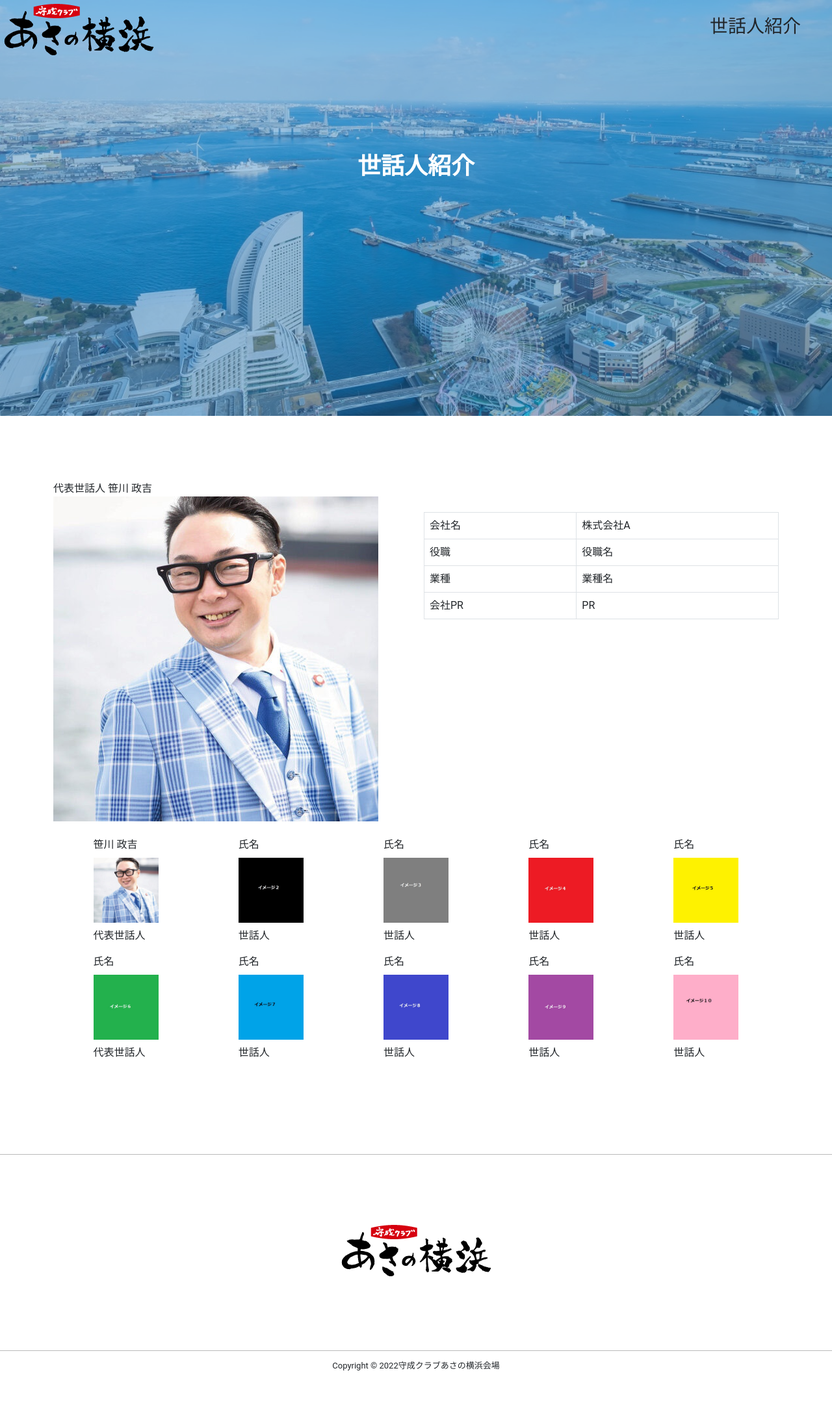
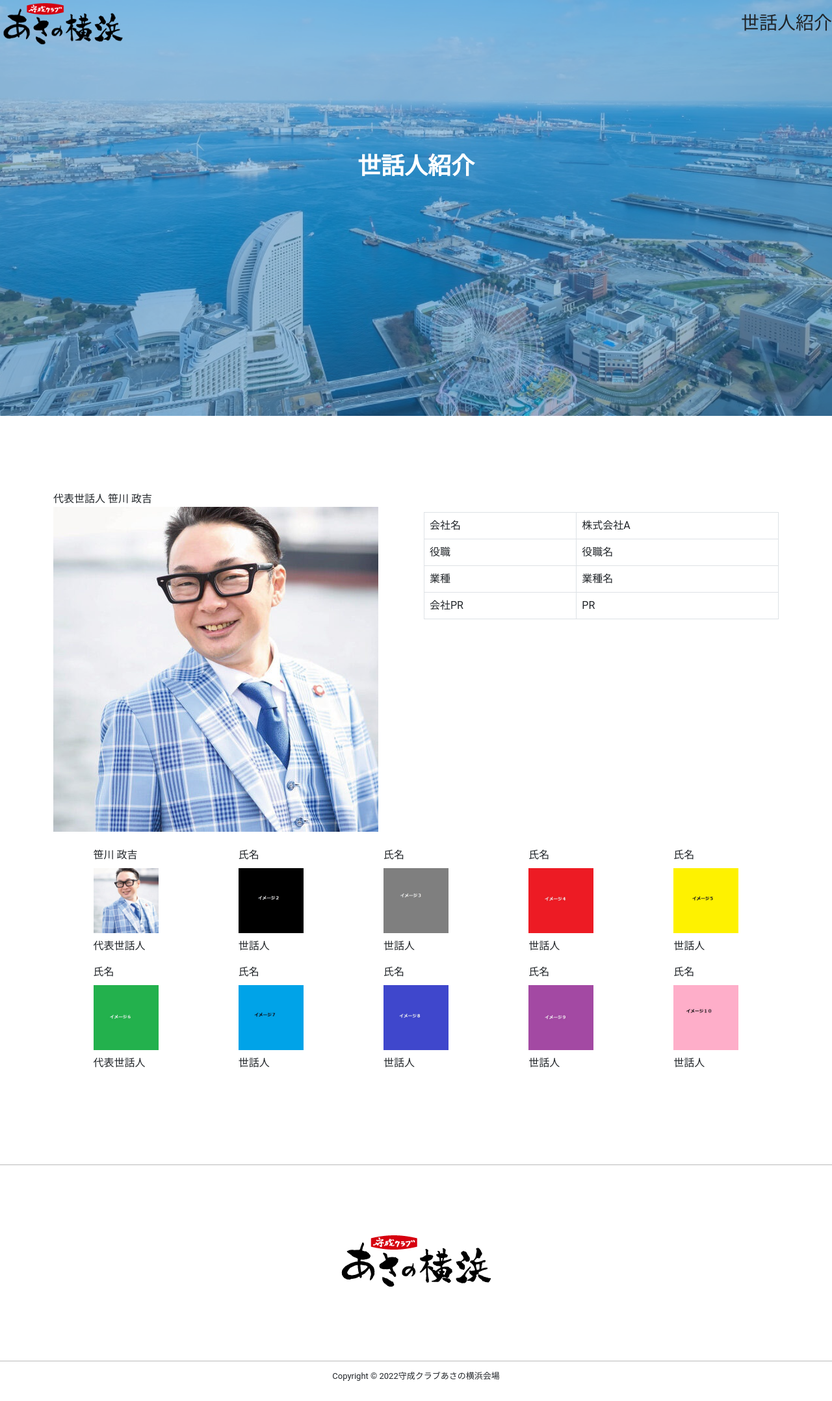
Before and after one commit to linepark-webteam/asayoko-sample, a PHP site: page /manager/ in a window 1280 px wide. Shown: the whole page at 65% size. Before the commit the page ends 2109 px from the top, so only its background shows below. Run offline with PHP 8.4, Linux system fonts and the light colour scheme; some libraries are stand-ins or nearby versions.

Commit message:
css修正

```diff
--- a/css/header.css
+++ b/css/header.css
@@ -4,10 +4,9 @@
   display: flex;
   justify-content: left;
   padding: 0;
-
   position: fixed;
   z-index: 100;
-  transition: background-color 1s; /* 背景色と高さをじんわり変更 */
+  transition: background-color .5s; /* 背景色と高さをじんわり変更 */
   width: 100%;
   height: 13vw;
 }
@@ -16,7 +15,7 @@
   {
   .header {
     position: fixed;
-    height: 100px
+    height: 80px
   }
 }
 /* ファーストビューを過ぎたあとのヘッダー */
@@ -32,6 +31,9 @@
   .pc-logo {
     display: block;
   }
+  .pc-logo img{
+    width: 80%;
+  }
 }
 .mobile-logo{
   display: flex;
--- a/css/manager.css
+++ b/css/manager.css
@@ -1,6 +1,6 @@
-#mainBio {
-  /* margin-top: 20px; */
-}
+/* #mainBio {
+  margin-top: 20px;
+} */
 
 .thumb {
   width: 100px;
--- a/index.html
+++ b/index.html
@@ -35,7 +35,7 @@
   <header class="header js-header d-flex justify-content-between">
     <h1 class="mobile-logo"> <a href="#"><img src="./img/mobile-logo.png" alt="守成クラブあさの横浜" /></a></h1>
     <h1 class="pc-logo"><a href="#"><img src="./img/pc-logo.png" alt="守成クラブあさの横浜" /></a></h1>
-    <h3 class="py-4 pe-5"><a href="./manager/">世話人紹介</a></h3>
+    <h3 class="d-flex align-items-center"><a href="./manager/">世話人紹介</a></h3>
   </header>
   <!-- ヘッダーここまで -->
 
--- a/manager/index.html
+++ b/manager/index.html
@@ -36,7 +36,7 @@
   <header class="header js-header d-flex justify-content-between">
     <h1 class="mobile-logo"> <a href="../"><img src="../img/mobile-logo.png" alt="守成クラブあさの横浜" /></a></h1>
     <h1 class="pc-logo"><a href="../"><img src="../img/pc-logo.png" alt="守成クラブあさの横浜" /></a></h1>
-    <h3 class="py-4 pe-5"><a href="../manager/">世話人紹介</a></h3>
+    <h3 class="d-flex align-items-center"><a href="../manager/">世話人紹介</a></h3>
   </header>
   <!-- ヘッダーここまで -->
 
@@ -51,9 +51,9 @@
   </section>
 
   <div class="container mt-4">
-    <div class="row mb-4">
+    <div id="desc" class="row mb-4">
       <div class="col-md-6">
-        <div>
+        <div  class="mt-3">
         <span id="repName">代表世話人</span>
         <span id="repTitle">笹川 政吉</span>
       </div>
@@ -86,56 +86,76 @@
       <div class="col-md-12">
         <div class="d-flex flex-wrap justify-content-around col-md-12">
           <div>
+            <a href="#desc">
               <p class="mb-0 ms-2">笹川 政吉</p>
               <img class="thumb m-2" src="../img/sasagawa-img.jpg" alt="笹川 政吉">
               <p class="ms-2">代表世話人</p>
+            </a>
           </div>
           <div>
+            <a href="#desc">
               <p class="mb-0 ms-2">氏名</p>
               <img class="thumb m-2" src="../img/img2.jpg" alt="氏名">
               <p class="ms-2">世話人</p>
+            </a>
           </div>
           <div>
+            <a href="#desc">
               <p class="mb-0 ms-2">氏名</p>
               <img class="thumb m-2" src="../img/img3.jpg" alt="氏名">
               <p class="ms-2">世話人</p>
+            </a>
           </div>
           <div>
+            <a href="#desc">
               <p class="mb-0 ms-2">氏名</p>
               <img class="thumb m-2" src="../img/img4.jpg" alt="氏名">
               <p class="ms-2">世話人</p>
+            </a>
           </div>
           <div>
+            <a href="#desc">
               <p class="mb-0 ms-2">氏名</p>
               <img class="thumb m-2" src="../img/img5.jpg" alt="氏名">
               <p class="ms-2">世話人</p>
+            </a>
           </div>
         </div>
         <div class="d-flex flex-wrap justify-content-around  col-lg-12">
           <div>
+            <a href="#desc">
               <p class="mb-0 ms-2">氏名</p>
               <img class="thumb m-2" src="../img/img6.jpg" alt="氏名">
               <p class="ms-2">代表世話人</p>
+            </a>
           </div>
           <div>
+            <a href="#desc">
               <p class="mb-0 ms-2">氏名</p>
               <img class="thumb m-2" src="../img/img7.jpg" alt="氏名">
               <p class="ms-2">世話人</p>
+            </a>
           </div>
           <div>
+            <a href="#desc">
               <p class="mb-0 ms-2">氏名</p>
               <img class="thumb m-2" src="../img/img8.jpg" alt="氏名">
               <p class="ms-2">世話人</p>
+            </a>
           </div>
           <div>
+            <a href="#desc">
               <p class="mb-0 ms-2">氏名</p>
               <img class="thumb m-2" src="../img/img9.jpg" alt="氏名">
               <p class="ms-2">世話人</p>
+            </a>
           </div>
           <div>
+            <a href="#desc">
               <p class="mb-0 ms-2">氏名</p>
               <img class="thumb m-2" src="../img/img10.jpg" alt="氏名">
               <p class="ms-2">世話人</p>
+            </a>
           </div>
         </div>
       </div>
```
Lines whose indentation alone changed are shown as unchanged.
